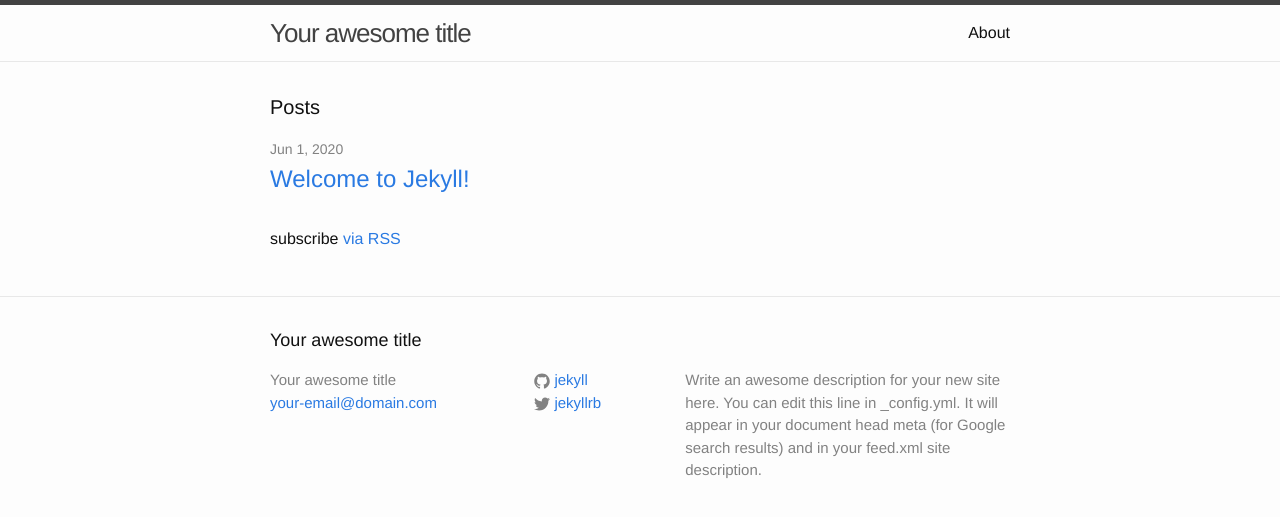
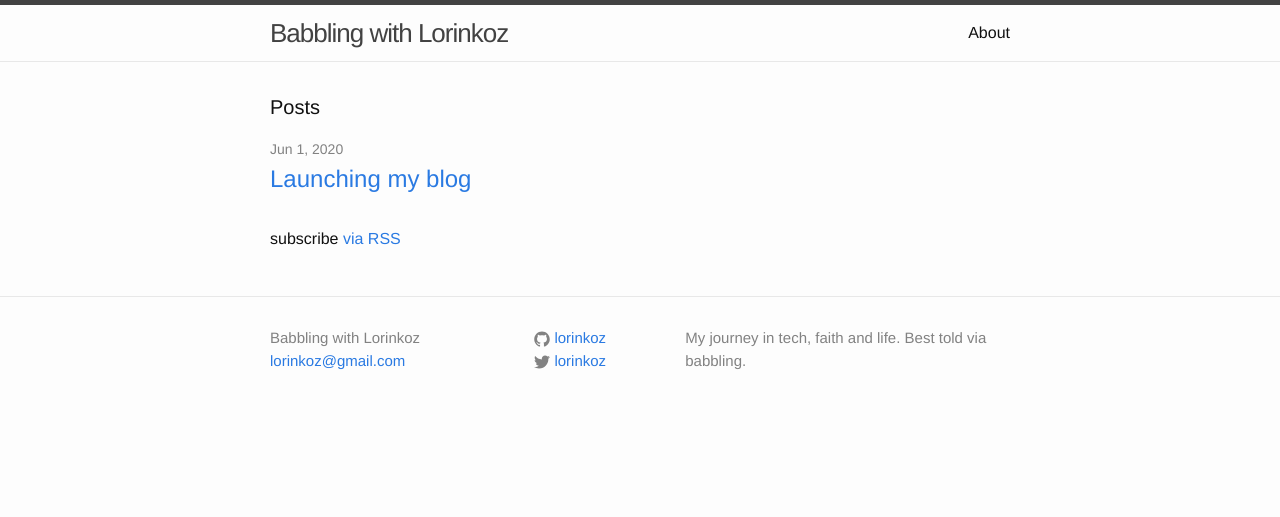
Before and after one commit to lorinkoz/lorinkoz.github.io, a Jekyll site: the page built from index.html, in a window 1280 px wide. Shown: the top 517 px of the page. Built offline with Jekyll 4.4.1, drawn with Linux system fonts in a browser that asks for light colours.

Commit message:
First draft

```diff
--- a/_config.yml
+++ b/_config.yml
@@ -1,23 +1,14 @@
-# Welcome to Jekyll!
-#
-# This config file is meant for settings that affect your whole blog, values
-# which you are expected to set up once and rarely need to edit after that.
-# For technical reasons, this file is *NOT* reloaded automatically when you use
-# 'jekyll serve'. If you change this file, please restart the server process.
-
 # Site settings
-title: Your awesome title
-email: your-email@domain.com
-description: > # this means to ignore newlines until "baseurl:"
-  Write an awesome description for your new site here. You can edit this
-  line in _config.yml. It will appear in your document head meta (for
-  Google search results) and in your feed.xml site description.
-baseurl: "" # the subpath of your site, e.g. /blog
-url: "http://yourdomain.com" # the base hostname & protocol for your site
-twitter_username: jekyllrb
-github_username:  jekyll
+title: Babbling with Lorinkoz
+email: lorinkoz@gmail.com
+description: >
+  My journey in tech, faith and life.
+  Best told via babbling.
+baseurl: ""
+url: "http://lorinkoz.github.io"
+twitter_username: lorinkoz
+github_username: lorinkoz
 
 # Build settings
 markdown: kramdown
-
 theme: jekyll-theme-slate
--- a/_includes/footer.html
+++ b/_includes/footer.html
@@ -1,8 +1,6 @@
 <footer class="site-footer">
 
   <div class="wrapper">
-
-    <h2 class="footer-heading">{{ site.title }}</h2>
 
     <div class="footer-col-wrapper">
       <div class="footer-col footer-col-1">
```
Also changed, not shown: _posts/2020-06-01-launch.md (added, +9 -0 lines), _posts/2020-06-01-welcome-to-jekyll.markdown (deleted, +0 -25 lines), about.md (+5 -8 lines), README.md.
